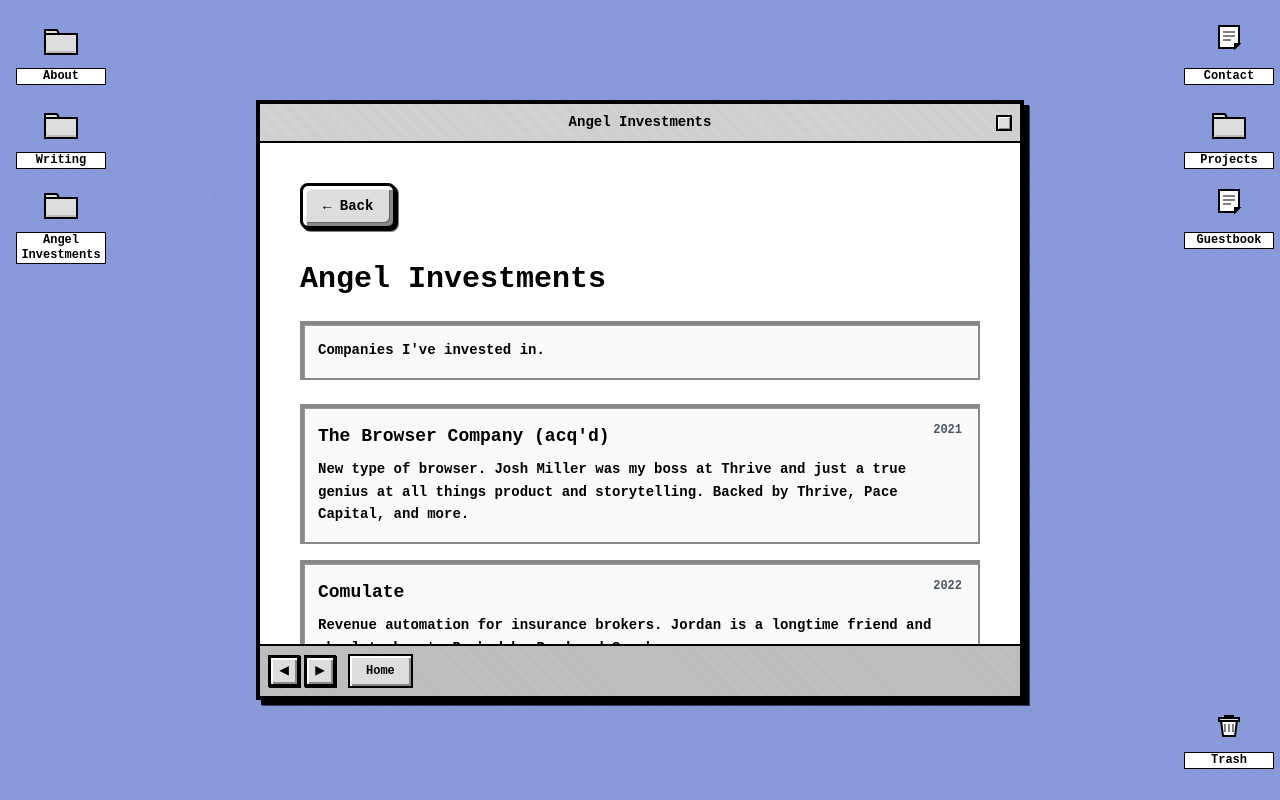
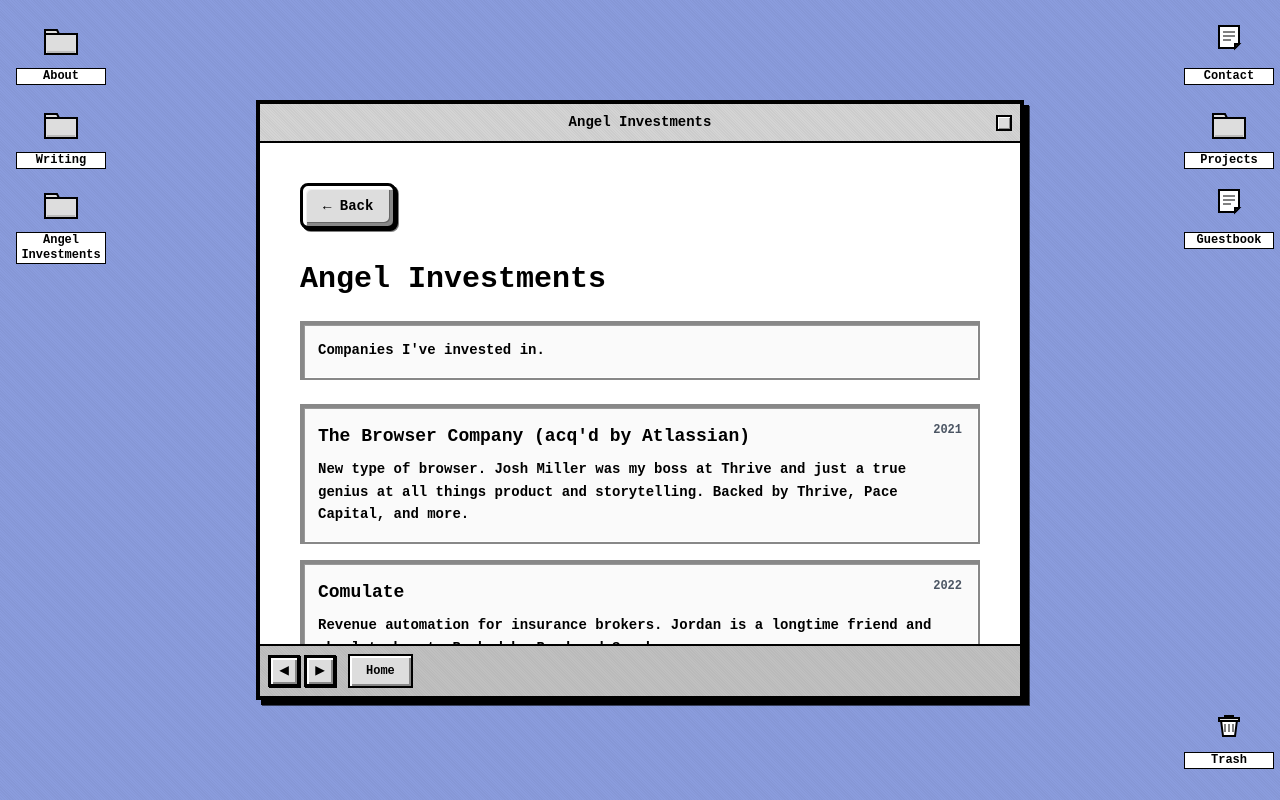
Before and after one commit to andrewudell/blog, a Next.js app: page /investments in a window 1280 px wide. Built offline with nearby package versions, Linux system fonts and the light colour scheme.

Commit message:
Update page.tsx

```diff
--- a/app/investments/page.tsx
+++ b/app/investments/page.tsx
@@ -9,7 +9,7 @@
 export default function InvestmentsPage() {
   const investments = [
     {
-      company: 'The Browser Company (acq\'d)',
+      company: 'The Browser Company (acq\'d by Atlassian)',
       description: 'New type of browser. Josh Miller was my boss at Thrive and just a true genius at all things product and storytelling. Backed by Thrive, Pace Capital, and more.',
       year: '2021',
     },
@@ -22,6 +22,11 @@
       company: 'Span',
       description: 'Dev intelligence platform. J Zac Stein is a mentor/friend and would never bet against him. Backed by Alt Capital, Craft, BoxGroup.',
       year: '2024',
+    },
+    {
+      company: 'Practica (acq\'d by BetterUp)',
+      description: 'Marketplace for coaches. Founded by my dear friend, Andy Scheff.',
+      year: '2021',
     },
   ];
 
```
